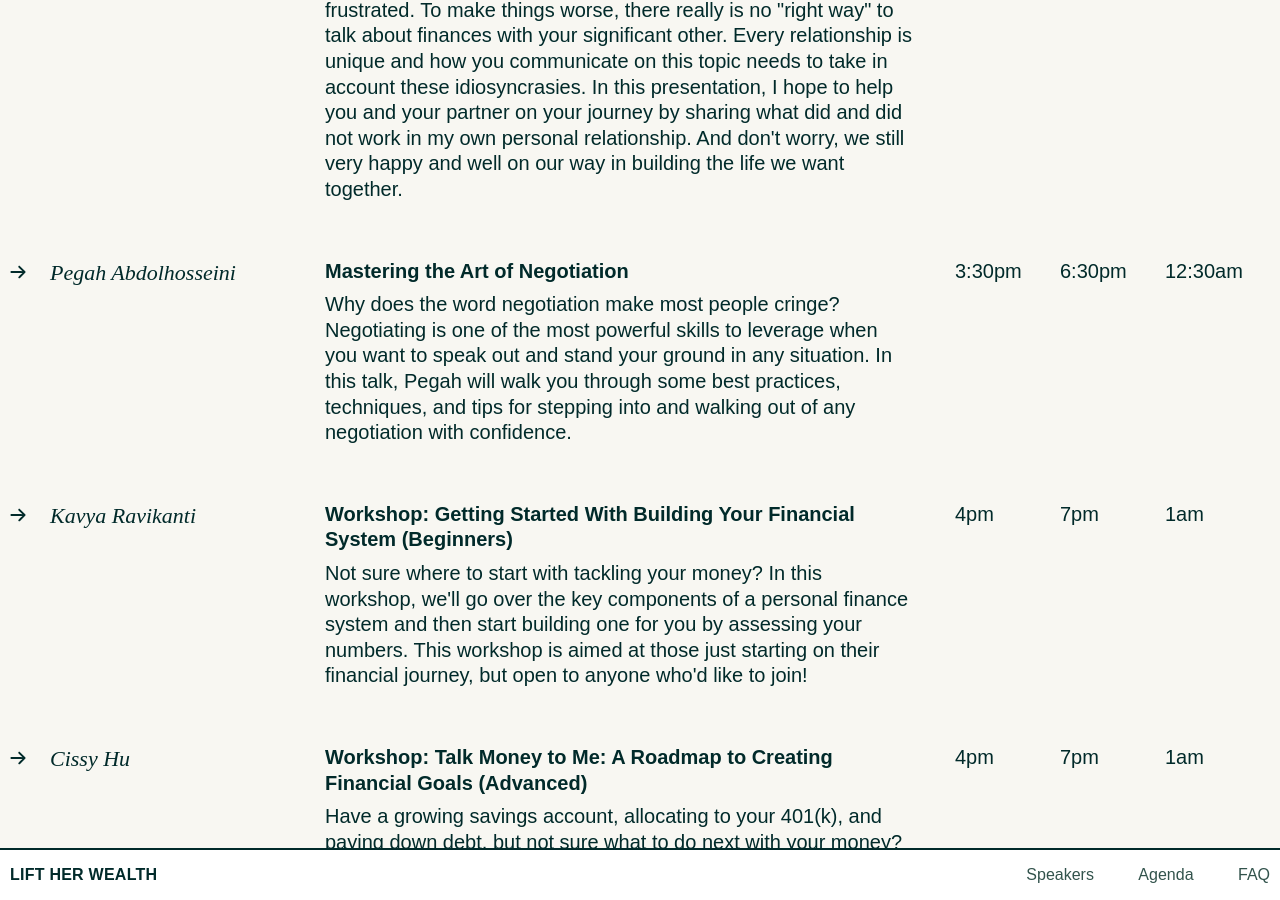
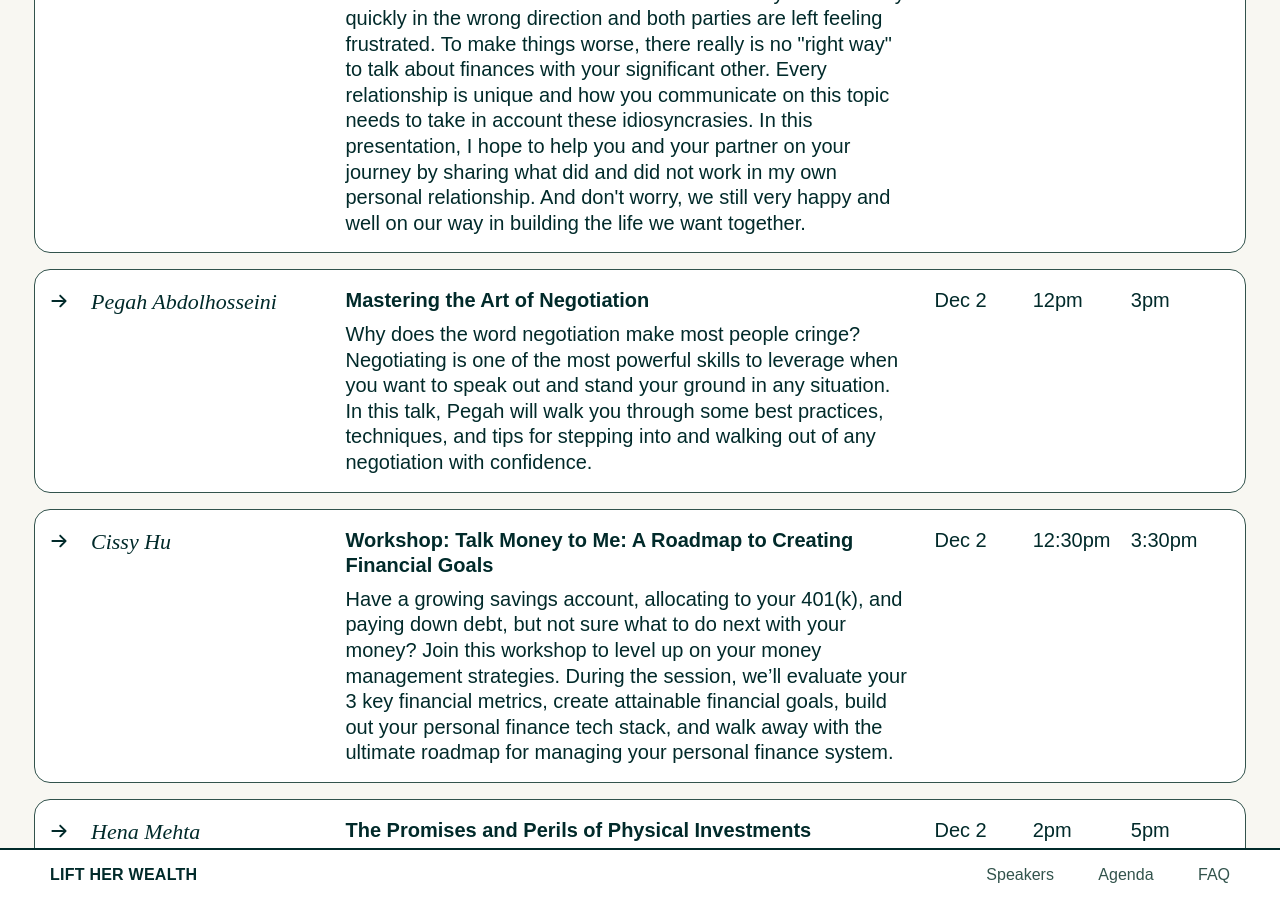
Before and after one commit to lilykonings/lift-her-wealth-2020, a Jekyll site: the page built from index.html, in a window 1280 px wide and 900 px high, scrolled down 6321 px. Built offline with Jekyll 4.4.1, drawn with Linux system fonts in a browser that asks for light colours; some web fonts are replaced; some of the changed text lies outside the part shown.

Commit message:
all responsive but above fold

```diff
--- a/_data/agenda.yaml
+++ b/_data/agenda.yaml
@@ -2,18 +2,14 @@
   speaker: Lily Konings<br>Pegah Abdolhosseini
   desc: A quick hello and introduction to the day ahead.
   type: '-'
+  day: Dec 1
   pst: 10am
   est: 1pm
   bst: 7pm
 - title: Stock Investing 101
   speaker: Allison Barr Allen
   type: Talk
-  pst: 10:15am
-  est: 1:15pm
-  bst: 7:15pm
-- title: Breakout Room&#58; Europe
-  desc: Get matched into sessions with your fellow attendees to have private and honest conversations about money. A moderator will teach participants how to use the matching tool and facilitate the flow of topics as we breakout and regroup.
-  type: Breakout
+  day: Dec 1
   pst: 10:15am
   est: 1:15pm
   bst: 7:15pm
@@ -21,6 +17,7 @@
   speaker: Sallie Krawcheck
   desc: “Be more confident. Lean in. You go, girl!” The idea that success is there for women to grab if we do everything *just right* feels good because it puts us in control. But it’s a lie. Even before the recession knocked so many women sideways, our forward progress had been stalled. Join Ellevest CEO Sallie Krawcheck to explore the money lies that are keeping us from financial equality and some critical truths that will help us get there.
   type: Talk
+  day: Dec 1
   pst: 11am
   est: 2pm
   bst: 8pm
@@ -28,6 +25,7 @@
   speaker: Vrinda Gupta
   desc: Women face hidden costs over their lifetime, from entry-level salaries to last retirement withdrawals and everything in between (the pink tax, gender wage gap, credit.). In this session, Sequin shares industry secrets to demystify credit, and dives deep into how building your credit history can be a powerful financial tool in disrupting these costs. Past attendees saw their credit confidence increase by 56% -- we'll see you there!
   type: Talk
+  day: Dec 1
   pst: 12pm
   est: 3pm
   bst: 9pm
@@ -35,6 +33,7 @@
   speaker: Alli Young
   desc: In Alli's signature keynote, "Demystifying Career Advancement," attendees walk away inspired to own their career development and finally know how.  Alli shares what she learned during her 20-year career in technology and year-long study of career advancement. She breaks down the five skills we all need to advance and explores how these skills can be incorporated into new behaviors. Attendees leave with new strategies to think about how to navigate their career, two methods of self-advocating ("Always On" and "The Big Ask"), and best practices for making sure they get recognized for their great work and seen for their impact.
   type: Talk
+  day: Dec 1
   pst: 1pm
   est: 4pm
   bst: 10pm
@@ -42,67 +41,68 @@
   speaker: Maia Bittner<br>Shireen Jaffer<br>Mollie Fehlig
   desc: Join 3 prolific experts as they share their stories, insights, and outlooks on the state of Angel Investing.<br><br>Moderated by Annika Lewis, investor at Vanedge Capital.
   type: Panel
+  day: Dec 1
   pst: 2pm
   est: 5pm
   bst: 11pm
+- title: Workshop&#58; Getting Started With Building Your Financial System
+  speaker: Kavya Ravikanti
+  desc: Not sure where to start with tackling your money? In this workshop, we'll go over the key components of a personal finance system and then start building one for you by assessing your numbers. This workshop is aimed at those just starting on their financial journey, but open to anyone who'd like to join!
+  type: Workshop
+  day: Dec 1
+  pst: 3pm
+  est: 6pm
+- title: Breakout Rooms
+  desc: Get matched into sessions with your fellow attendees to have private and honest conversations about money. A moderator will teach participants how to use the matching tool and facilitate the flow of topics as we breakout and regroup.
+  type: Breakout
+  day: Dec 1
+  pst: 4:30pm
+  est: 7:30pm
 - title: Workshop&#58; Let's Talk About Imposter Syndrome
   speaker: Gala Jackson
   desc: Imposter Syndrome is the overwhelming feeling that you don’t deserve your success — that your achievements are just luck, or you’re not as competent as the people around you. Sound familiar? Then this online workshop is for you. We’ll explore who experiences Imposter Syndrome (hint&#58; you’re not alone). We’ll talk about why the pandemic might launch those feelings into high gear, and different ways they might show up. You’ll walk away knowing how to recognize Imposter Syndrome, with concrete actions you can take to deal with it.
   type: Workshop
-  pst: 2pm
-  est: 5pm
-  bst: 11pm
-- title: Breakout Rooms&#58; US East Coast &amp; Canada
-  desc: Get matched into sessions with your fellow attendees to have private and honest conversations about money. A moderator will teach participants how to use the matching tool and facilitate the flow of topics as we breakout and regroup.
-  type: Breakout
-  pst: 2pm
-  est: 5pm
-  bst: 11pm
+  day: Dec 2
+  pst: 10am
+  est: 1pm
 - title: Redefining Your Compensation Strategy
   speaker: Keisha Mistry
   desc: 60% of women believe they are worth more than they are getting paid. The question becomes how can we start working towards changing this? Part of the answer lies in your compensation package. Most employees only consider salary as part of their compensation. The truth is there are many factors that can contribute to your compensation packages. It also includes vacation days, extended health benefits, flexible work, and the list could go on. You could be miscalculating hundreds (and hopefully not thousands) of dollars. In this talk, “Redefining your Compensation Strategy” I will break down the different facets of compensation and help you strategize your next negotiation. You will leave this talk feeling empowered with the knowledge to take control of your compensation and feel you’re being paid your worth.
   type: Talk
-  pst: 3pm
-  est: 6pm
-  bst: 12am
+  day: Dec 2
+  pst: 11am
+  est: 2pm
 - title: Financial Diplomacy in Relationships
   speaker: Sam Anderson
   desc: Broaching the subject of personal finances can be difficult with a partner, especially if you both have different goals and plans on how to meet them. Discussions around money can turn very quickly in the wrong direction and both parties are left feeling frustrated. To make things worse, there really is no "right way" to talk about finances with your significant other. Every relationship is unique and how you communicate on this topic needs to take in account these idiosyncrasies. In this presentation, I hope to help you and your partner on your journey by sharing what did and did not work in my own personal relationship. And don't worry, we still very happy and well on our way in building the life we want together.
   type: Talk
-  pst: 3pm
-  est: 6pm
-  bst: 12am
+  day: Dec 2
+  pst: 11:30am
+  est: 2:30pm
 - title: Mastering the Art of Negotiation
   speaker: Pegah Abdolhosseini
   desc: Why does the word negotiation make most people cringe? Negotiating is one of the most powerful skills to leverage when you want to speak out and stand your ground in any situation. In this talk, Pegah will walk you through some best practices, techniques, and tips for stepping into and walking out of any negotiation with confidence.
   type: Talk
-  pst: 3:30pm
-  est: 6:30pm
-  bst: 12:30am
-- title: Workshop&#58; Getting Started With Building Your Financial System (Beginners)
-  speaker: Kavya Ravikanti
-  desc: Not sure where to start with tackling your money? In this workshop, we'll go over the key components of a personal finance system and then start building one for you by assessing your numbers. This workshop is aimed at those just starting on their financial journey, but open to anyone who'd like to join!
-  type: Workshop
-  pst: 4pm
-  est: 7pm
-  bst: 1am
-- title: Workshop&#58; Talk Money to Me&#58; A Roadmap to Creating Financial Goals (Advanced)
+  day: Dec 2
+  pst: 12pm
+  est: 3pm
+- title: Workshop&#58; Talk Money to Me&#58; A Roadmap to Creating Financial Goals
   speaker: Cissy Hu
   desc: Have a growing savings account, allocating to your 401(k), and paying down debt, but not sure what to do next with your money? Join this workshop to level up on your money management strategies. During the session, we’ll evaluate your 3 key financial metrics, create attainable financial goals, build out your personal finance tech stack, and walk away with the ultimate roadmap for managing your personal finance system.
   type: Workshop
-  pst: 4pm
-  est: 7pm
-  bst: 1am
-- title: Breakout Rooms&#58; US Central &amp; West Coast
-  desc: Get matched into sessions with your fellow attendees to have private and honest conversations about money. A moderator will teach participants how to use the matching tool and facilitate the flow of topics as we breakout and regroup.
-  type: Breakout
-  pst: 5:30pm
-  est: 8:30pm
-  bst: 2:30am
+  day: Dec 2
+  pst: 12:30pm
+  est: 3:30pm
 - title: The Promises and Perils of Physical Investments
   speaker: Hena Mehta<br>Dipika Jaikishan
   desc: In this candid chat, Hena and Dipika will be talking about home ownership, investing in precious commodities such as gold, and the pros and cons of these tangible assets.
   type: Talk
-  pst: 5:30pm
-  est: 8:30pm
-  bst: 2:30am
+  day: Dec 2
+  pst: 2pm
+  est: 5pm
+- title: Breakout Rooms
+  desc: Get matched into sessions with your fellow attendees to have private and honest conversations about money. A moderator will teach participants how to use the matching tool and facilitate the flow of topics as we breakout and regroup.
+  type: Breakout
+  day: Dec 2
+  pst: 3pm
+  est: 4:30pm
--- a/_data/faq.yaml
+++ b/_data/faq.yaml
@@ -1,7 +1,7 @@
 - question: Why is this free?
   answer: Our mission is to give womxn access to conversations about money and we feel charging our attendees contradicts that mission.
 - question: Is this only available to womxn?
-  answer: No, everyone is welcome to attend. We believe in inclusion and we expect everyone to adhere to our <a href="">Code of Conduct</a> no matter how they identify.
+  answer: No, everyone is welcome to attend. We believe in inclusion and we expect everyone to adhere to our Code of Conduct no matter how they identify.
 - question: Do I need to attend every event?
   answer: Not at all. Feel free to join in according to your schedule.
 - question: Will replays be made available if I miss an event?
@@ -9,6 +9,6 @@
 - question: Can I attend anonymously?
   answer: Yes, we understand the sensitivity of certain topics and will not pressure you to share your real name. However, at least for registration, we require full name and your LinkedIn profile in order to dissuade those with potentially bad intentions. We want this to be a safe space and a stringent registration process helps that effort.
 - question: What is your Code of Conduct?
-  answer: We are dedicated to provide a harassment-free conference experience for everyone, regardless of gender, sexual orientation, disability, physical appearance, body size, race, or religion. We do not tolerate harassment of conference participants in any form. Sexual language and imagery is not appropriate for any conference venue, including talks, workshops, parties, Twitter and other online media. Conference participants violating these rules may be sanctioned or expelled from the event at the discretion of the organizers and moderators. <a href="">Full details</a>
+  answer: We are dedicated to provide a harassment-free conference experience for everyone, regardless of gender, sexual orientation, disability, physical appearance, body size, race, or religion. We do not tolerate harassment of conference participants in any form. Sexual language and imagery is not appropriate for any conference venue, including talks, workshops, parties, Twitter and other online media. Conference participants violating these rules may be sanctioned or expelled from the event at the discretion of the organizers and moderators.
 - question: Why and who organized this?
-  answer: This was born out of a viral <a href="https://twitter.com/lilykonings/status/1313674587540873216" target="_blank">Tweet</a> by our organizer, <a href="https://twitter.com/lilykonings" target="_blank">Lily Konings</a>. Soon after, she brought on her co-organizer, <a href="https://www.linkedin.com/in/pegahabdolhosseini/" target="_blank">Pegah Abdolhosseini</a>; art director, <a href="https://twitter.com/ifbirdsfly" target="_blank">Teresa Man</a>; day of coordinator, <a href="https://twitter.com/shreya_sud" target="_blank">Shreya Sudarshana</a>; and marketing director, <a href="https://twitter.com/brittbranscomb" target="_blank">Brittany Branscomb</a>. Special thanks also to <a href="https://twitter.com/_madelinegrimes" target="_blank">Madeline Grimes</a> and <a href="https://twitter.com/genzboss" target="_blank">Spandana Reddy</a> for their help.
+  answer: This was born out of a viral <a href="https://twitter.com/lilykonings/status/1313674587540873216" target="_blank">Tweet</a> by our organizer, <a href="https://twitter.com/lilykonings" target="_blank">Lily Konings</a>. Soon after, she brought on her co-organizer, <a href="https://www.linkedin.com/in/pegahabdolhosseini/" target="_blank">Pegah Abdolhosseini</a>; design director, <a href="https://twitter.com/ifbirdsfly" target="_blank">Teresa Man</a>; day of coordinator, <a href="https://twitter.com/shreya_sud" target="_blank">Shreya Sudarshana</a>; and marketing director, <a href="https://twitter.com/brittbranscomb" target="_blank">Brittany Branscomb</a>. Special thanks also to <a href="https://twitter.com/_madelinegrimes" target="_blank">Madeline Grimes</a> and <a href="https://twitter.com/genzboss" target="_blank">Spandana Reddy</a> for their help coordinating with speakers.
--- a/_scss/modules/_index.scss
+++ b/_scss/modules/_index.scss
@@ -1,5 +1,7 @@
 .max-width {
 	margin: 0 auto;
+	padding-left: 40px !important;
+	padding-right: 40px !important;
 	max-width: 1260px;
 }
 
@@ -45,9 +47,13 @@
 		list-style: none;
 
 		li {
+			display: none;
 			margin-left: 40px;
-			display: inline-block;
 			text-align: right;
+
+			@media (min-width: map-get($v--grid-breakpoints, sm)) {
+				display: inline-block;
+			}
 		}
 
 		a {
@@ -172,18 +178,28 @@
 	}
 }
 
-.spread {
+.glance {
 	h2 {
 		text-align: center;
-		font-size: 64px;
+		font-size: 40px;
 		color: $v--color-sage;
 		-webkit-text-fill-color: $v--color-white;
 		-webkit-text-stroke-width: 1px;
 		-webkit-text-stroke-color: $v--color-sage;
+
+		@media (min-width: map-get($v--grid-breakpoints, md)) {
+			font-size: 64px;
+		}
 	}
 
 	&_item {
-		padding: 0 40px;
+		@media (min-width: map-get($v--grid-breakpoints, sm)) {
+			padding: 0 16px;
+		}
+
+		@media (min-width: map-get($v--grid-breakpoints, lg)) {
+			padding: 0 40px;
+		}
 
 		h3 {
 			margin: 0 0 8px;
@@ -212,13 +228,18 @@
 	// color: $v--color-white;
 
 	h2 {
-		margin-bottom: 60px;
+		margin-bottom: 24px;
 		text-align: center;
-		font-size: 64px;
+		font-size: 40px;
 		color: $v--color-citrus;
 		-webkit-text-fill-color: $v--color-white;
 		-webkit-text-stroke-width: 1px;
 		-webkit-text-stroke-color: $v--color-citrus;
+
+		@media (min-width: map-get($v--grid-breakpoints, md)) {
+			margin-bottom: 60px;
+			font-size: 64px;
+		}
 	}
 
 	&_grid {
@@ -233,19 +254,28 @@
 		align-items: center;
 		flex: 1 1;
 		margin-bottom: 64px;
-		padding: 0 40px;
+		padding: 0 16px;
 		text-align: center;
+
+		@media (min-width: map-get($v--grid-breakpoints, md)) {
+			padding: 0 40px;
+		}
 	}
 
 	&_photo {
 		display: flex;
 		justify-content: center;
-		width: 200px;
-		height: 320px;
+		width: 160px;
+		height: 256px;
 		border: 2px solid $v--color-citrus;
 		border-radius: 160px;
 		background-color: $v--color-blush;
 		overflow: hidden;
+
+		@media (min-width: map-get($v--grid-breakpoints, md)) {
+			width: 200px;
+			height: 320px;
+		}
 
 		img {
 			height: 100%;
@@ -290,30 +320,49 @@
 	margin-top: 20px;
 	padding: 16px 0;
 	line-height: 1.28;
-	font-size: 20px;
+	font-size: 18px;
+
+	@media (min-width: map-get($v--grid-breakpoints, lg)) {
+		font-size: 20px;
+	}
 
 	h2 {
-		margin-bottom: 60px;
+		margin-bottom: 24px;
 		text-align: center;
-		font-size: 64px;
+		font-size: 40px;
 		color: $v--color-green;
 		-webkit-text-fill-color: $v--color-white;
 		-webkit-text-stroke-width: 1px;
 		-webkit-text-stroke-color: $v--color-green;
+
+		@media (min-width: map-get($v--grid-breakpoints, md)) {
+			margin-bottom: 60px;
+			font-size: 64px;
+		}
 	}
 
 	&_header {
-		margin-bottom: 40px;
+		display: none;
+		margin-bottom: 16px;
 		// font-weight: 600;
 		color: $v--color-citrus;
+
+		@media (min-width: map-get($v--grid-breakpoints, lg)) {
+			display: block;
+		}
 	}
 
 	&_item {
-		margin-bottom: 56px;
-
+		margin-bottom: 16px;
+		border: 1px solid $v--color-green;
+		border-radius: 16px;
+		margin-left: -16px;
+		margin-right: -16px;
+		padding: 18px 16px 16px;
+		background-color: $v--color-white;
 
 		> div {
-			padding-right: 40px;
+			padding-right: 24px;
 
 			&:last-child {
 				padding-right: 0;
@@ -321,16 +370,8 @@
 		}
 
 		&.breakout {
-			// border: 2px solid $v--color-citrus;
-			border-radius: 16px;
-			margin-left: -40px;
-			padding: 18px 0 16px 40px;
-			background-color: $v--color-citrus;
-			color: $v--color-white;
-
-			svg {
-				fill: $v--color-white;
-			}
+			border: 2px solid $v--color-citrus;
+			background-color: $v--color-powder;
 		}
 	}
 
@@ -348,13 +389,25 @@
 		> div {
 			margin-left: 40px;
 		}
+
+		.agenda_title,
+		.agenda_desc {
+			@media (min-width: map-get($v--grid-breakpoints, lg)) {
+				display: none;
+			}
+		}
 	}
 
 	&_speaker {
-		display: block;
+		margin-bottom: 8px;
 		font-family: 'Gentium Basic', serif;
 		font-style: italic;
-		font-size: 22px;
+		font-size: 20px;
+
+		@media (min-width: map-get($v--grid-breakpoints, lg)) {
+			margin-bottom: 0;
+			font-size: 22px;
+		}
 	}
 
 	&_title {
@@ -364,22 +417,75 @@
 		// font-size: 22px;
 		font-weight: 600;
 	}
+
+	&_desc {
+		margin-bottom: 40px;
+
+		@media (min-width: map-get($v--grid-breakpoints, md)) {
+			margin-bottom: 0;
+		}
+	}
+
+	&_time {
+		padding-left: 40px;
+
+		@media (min-width: map-get($v--grid-breakpoints, md)) {
+			text-align: right;
+		}
+
+		@media (min-width: map-get($v--grid-breakpoints, lg)) {
+			display: none;
+		}
+
+		&_divider {
+			&:before {
+				content: '\00B7';
+				margin-right: 4px;
+
+				@media (min-width: map-get($v--grid-breakpoints, md)) {
+					content: '';
+					display: block;
+					margin: 0;
+				}
+			}
+		}
+	}
+
+	&_timezone {
+		display: inline-block;
+
+		@media (min-width: map-get($v--grid-breakpoints, md)) {
+			display: none;
+		}
+	}
 }
 
 .faq {
 	margin-top: 20px;
 	padding: 16px 0;
 	line-height: 1.28;
-	font-size: 20px;
+	font-size: 16px;
+
+	@media (min-width: map-get($v--grid-breakpoints, sm)) {
+		font-size: 18px
+	}
+
+	@media (min-width: map-get($v--grid-breakpoints, md)) {
+		font-size: 20px
+	}
 
 	h2 {
 		margin-bottom: 16px;
 		text-align: center;
-		font-size: 64px;
+		font-size: 40px;
 		color: $v--color-green;
 		-webkit-text-fill-color: $v--color-white;
 		-webkit-text-stroke-width: 1px;
 		-webkit-text-stroke-color: $v--color-green;
+
+		@media (min-width: map-get($v--grid-breakpoints, md)) {
+			font-size: 64px;
+		}
 	}
 
 	&_item {
@@ -411,6 +517,7 @@
 	}
 
 	svg {
+		flex-shrink: 0;
 		margin-top: -2px;
 		width: 20px;
 		height: 20px;
@@ -418,7 +525,16 @@
 	}
 
 	h3 {
-		font-size: 24px;
+		padding-right: 24px;
+		font-size: 18px;
+
+		@media (min-width: map-get($v--grid-breakpoints, sm)) {
+			font-size: 20px
+		}
+
+		@media (min-width: map-get($v--grid-breakpoints, md)) {
+			font-size: 24px
+		}
 	}
 
 	p {
@@ -446,23 +562,34 @@
 		font-family: 'Gentium Basic', serif;
 		font-size: 32px;
 		color: $v--color-green;
-		// -webkit-text-fill-color: $v--color-white;
-		// -webkit-text-stroke-width: 1px;
-		// -webkit-text-stroke-color: $v--color-green;
 	}
 
 	&_logos {
 		display: flex;
+		flex-direction: column;
 		justify-content: center;
 		align-items: center;
+
+		@media (min-width: map-get($v--grid-breakpoints, md)) {
+			flex-direction: row;
+		}
 	}
 
 	svg {
-		height: 60px;
+		height: 40px;
 		fill: $v--color-green;
+
+		@media (min-width: map-get($v--grid-breakpoints, md)) {
+			height: 60px;
+		}
 	}
 
 	a:last-child svg {
-		margin-left: 80px;
+		margin-top: 16px;
+
+		@media (min-width: map-get($v--grid-breakpoints, md)) {
+			margin-top: 0;
+			margin-left: 80px;
+		}
 	}
 }
--- a/index.html
+++ b/index.html
@@ -36,19 +36,19 @@
 <section id="glance" class="spread max-width">
 	<!-- <h2>At A Glance</h2> -->
 	<div class="g--grid_row">
-		<div class="spread_item g--grid_col-4">
-			<div class="spread_icon">&#10035;</div>
-			<h3>9 Expert Talks</h3>
+		<div class="glance_item g--grid_col-sm-4">
+			<div class="glance_icon">&#10035;</div>
+			<h3>Expert Talks</h3>
 			<p>Hear from women at the top of their field on topics from personal finance to career to salary negotiation.</p>
 		</div>
-		<div class="spread_item g--grid_col-4">
-			<div class="spread_icon">&#10045;</div>
-			<h3>3 Workshops</h3>
+		<div class="glance_item g--grid_col-sm-4">
+			<div class="glance_icon">&#10045;</div>
+			<h3>Workshops</h3>
 			<p>Get hands on with money management in our interactive and tactical sessions. Space may be limited.</p>
 		</div>
-		<div class="spread_item g--grid_col-4">
-			<div class="spread_icon">&#10059;</div>
-			<h3>4 Breakout Rooms</h3>
+		<div class="glance_item g--grid_col-sm-4">
+			<div class="glance_icon">&#10059;</div>
+			<h3>Breakout Rooms</h3>
 			<p>Bring everything you've learned to these honest, facilitated conversations with your fellow attendees.</p>
 		</div>
 	</div>
@@ -79,30 +79,43 @@
 	</div>
 </section>
 
-<section id="agenda" class="agenda max-width">
+<section id="agenda" class="agenda max-width g--grid_row">
 	<h2>Agenda</h2>
 	<div class="agenda_header g--grid_row">
-		<div class="g--grid_col-3">Speaker</div>
-		<div class="g--grid_col-6">Event</div>
-		<!-- <div class="g--grid_col-1">Type</div> -->
-		<div class="g--grid_col-1">PST</div>
-		<div class="g--grid_col-1">EST</div>
-		<div class="g--grid_col-1">BST</div>
+		<div class="g--grid_col-lg-3">Speaker</div>
+		<div class="g--grid_col-lg-6">Event</div>
+		<div class="g--grid_col-lg-1">Day</div>
+		<div class="g--grid_col-lg-1">PST</div>
+		<div class="g--grid_col-lg-1">EST</div>
 	</div>
 	{% for event in site.data.agenda %}
 		<div class="agenda_item g--grid_row {% if event.type == 'Breakout' %}breakout{% endif %}">
-			<div class="agenda_intro g--grid_col-3">
+			<div class="agenda_intro g--grid_col-md-9 g--grid_col-lg-3">
 				{% include svg-right.html %}
+				<div class="agenda_title">{{ event.title }}</div>
 				<div class="agenda_speaker">{{ event.speaker }}</div>
+				<div class="agenda_desc">{{ event.desc }}</div>
 			</div>
-			<div class="g--grid_col-6">
+			<div class="g--grid_col-0 g--grid_col-lg-6">
 				<div class="agenda_title">{{ event.title }}</div>
-				<div>{{ event.desc }}</div>
+				<div class="agenda_desc">{{ event.desc }}</div>
 			</div>
-			<!-- <div class="g--grid_col-1">{{ event.type }}</div> -->
-			<div class="g--grid_col-1">{{ event.pst }}</div>
-			<div class="g--grid_col-1">{{ event.est }}</div>
-			<div class="g--grid_col-1">{{ event.bst }}</div>
+			<div class="agenda_time g--grid_col-md-3">
+				<span>{{ event.day }}</span>
+				<span class="agenda_time_divider"></span>
+				<span>{{ event.pst }} PST</span>
+				<span class="agenda_time_divider"></span>
+				<span>{{ event.est }} EST</span>
+			</div>
+			<div class="g--grid_col-0 g--grid_col-lg-1">
+				{{ event.day }}
+			</div>
+			<div class="g--grid_col-0 g--grid_col-lg-1">
+				{{ event.pst }}
+			</div>
+			<div class="g--grid_col-0 g--grid_col-lg-1">
+				{{ event.est }}
+			</div>
 		</div>
 	{% endfor %}
 </section>
```
